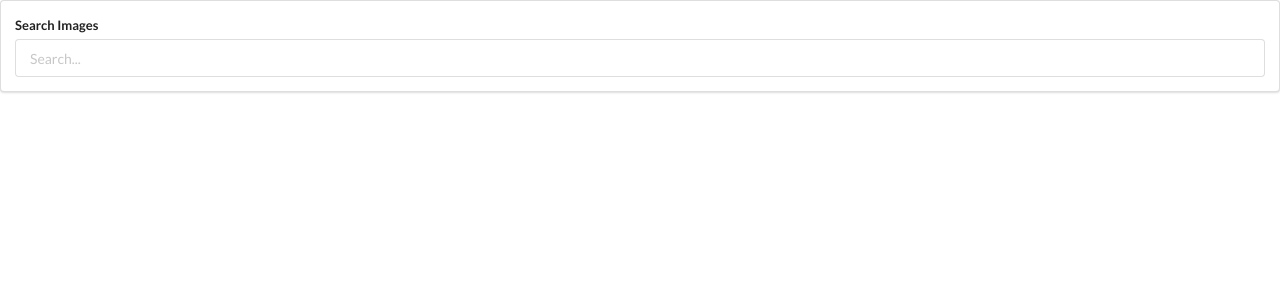
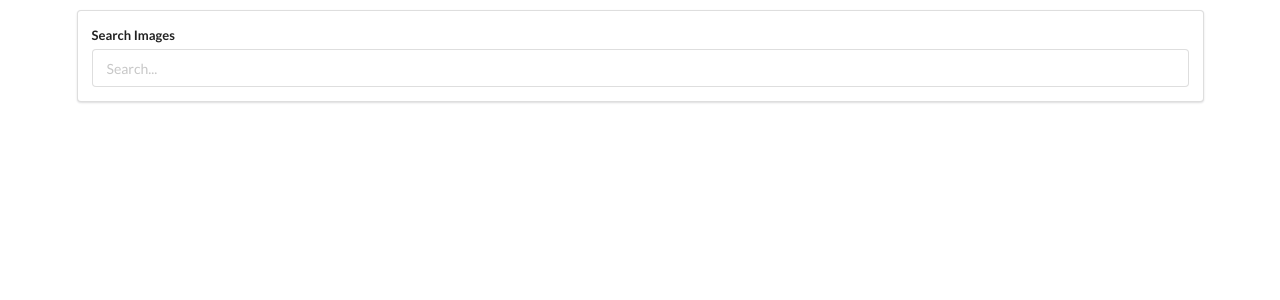
Before and after one commit to AlphaVictorDelta/Image_Loader_App, a React (Create React App) app: page / in a window 1280 px wide. Shown: the top 300 px of the page. Built offline with nearby package versions, Linux system fonts and the light colour scheme.

Commit message:
Added event handler to catch change in input field

```diff
--- a/src/components/App.js
+++ b/src/components/App.js
@@ -3,7 +3,7 @@ import SearchBar from './SearchBar';
 
 const App = () => {
     return (
-        <div>
+        <div className="ui container" style={{ marginTop: '10px' }}>
             <SearchBar />
         </div>
     );
--- a/src/components/SearchBar.js
+++ b/src/components/SearchBar.js
@@ -1,12 +1,24 @@
 import React from 'react';
 
+
+
 class SearchBar extends React.Component {
+
+    // This is a callback function that is called when the user types in the search bar.
+    onInputChange(event) {
+        console.log(event.target.value);
+    }
+
     render() {
         return <div className="ui segment">
             <form className="ui form">
                 <div className="field">
                     <label>Search Images</label>
-                    <input type="text" placeholder="Search..." />
+                    {/* When we pass a method to a prop like this,
+                        We do not put a set of parentheses to an event handler like onChange.
+                        If you put it, then the method will be called every time the component is rendered.
+                        By leaving of the parentheses, we are passing a reference to this event function.*/}
+                    <input type="text" placeholder="Search..." onChange={this.onInputChange} />
                 </div>
             </form>
         </div>
```
